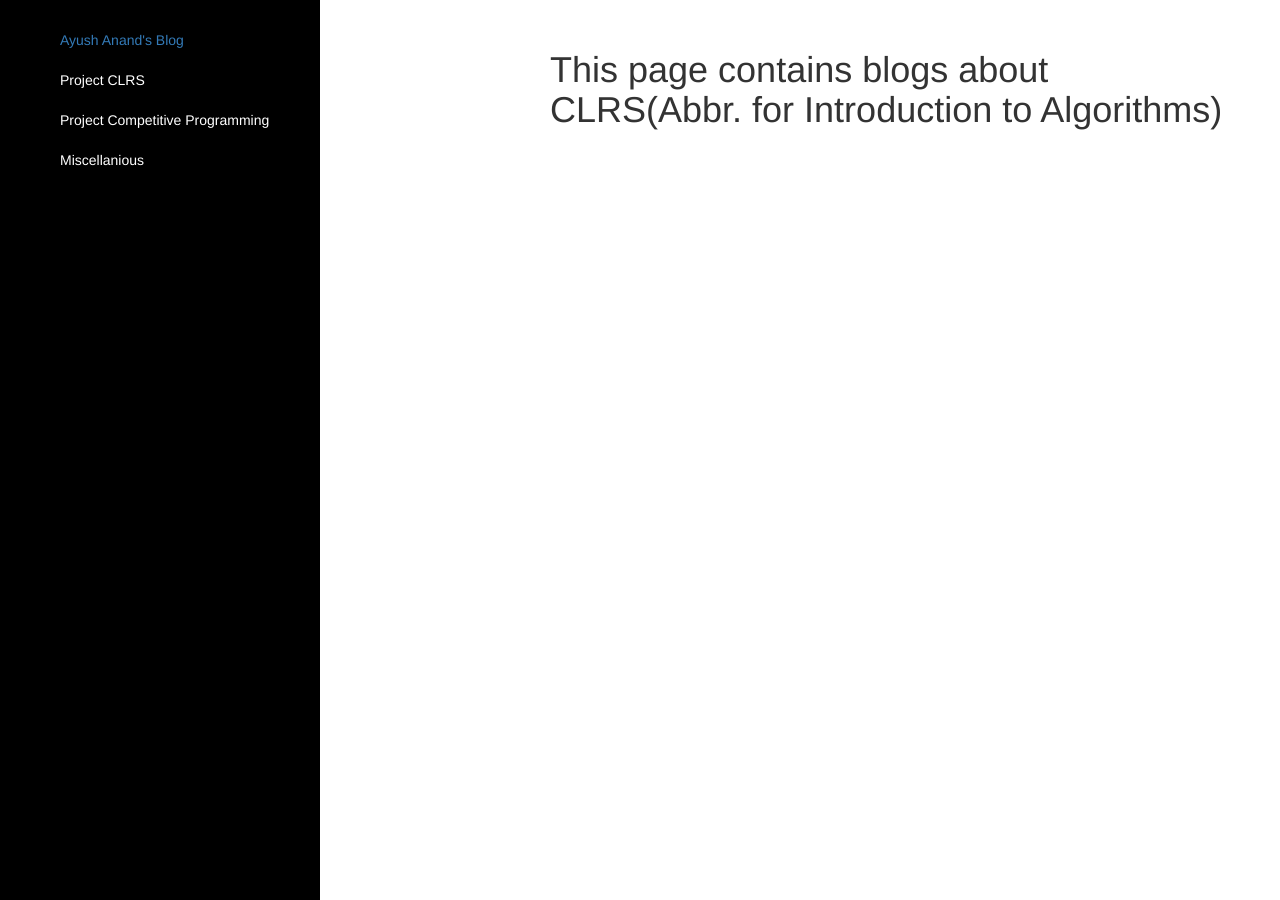
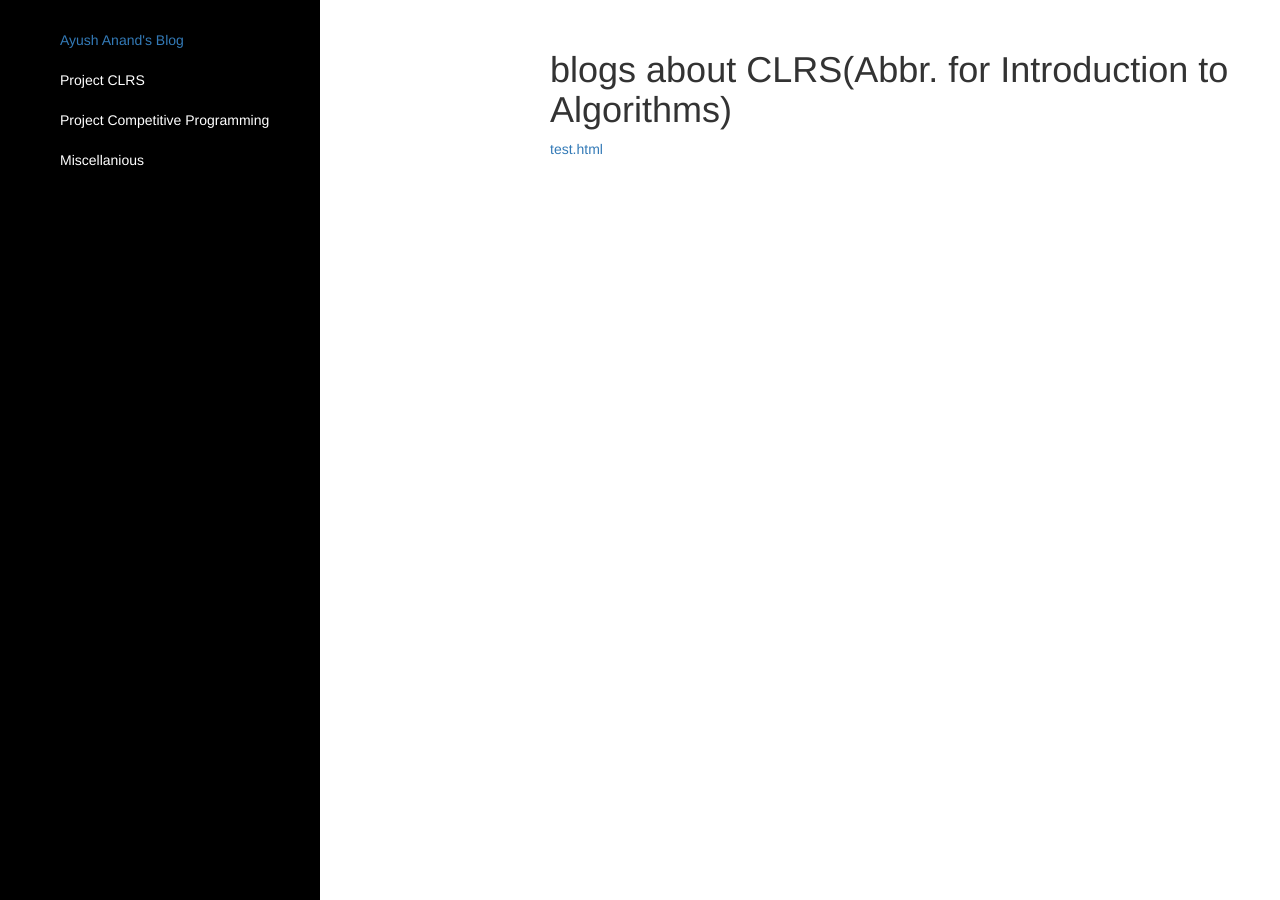
Before and after one commit to iamayushanand/iamayushanand.github.io, a Jekyll site: the page built from assets/html/CLRS.html, in a window 1280 px wide. Built offline with Jekyll 4.4.1, drawn with Linux system fonts in a browser that asks for light colours; nearby versions of some CDN libraries.

Commit message:
Initial commit

```diff
--- a/assets/html/CLRS.html
+++ b/assets/html/CLRS.html
@@ -1,10 +1,18 @@
 ---
 layout: default
 title: Project CLRS
+blogposts:
+ - test.html
 ---
 
 <html>
 	<body>
-		<H1>This page contains blogs about CLRS(Abbr. for Introduction to Algorithms)</H1>
+		<H1>blogs about CLRS(Abbr. for Introduction to Algorithms)</H1>
+
+		<div class="blogs">
+			{% for post in page.blogposts %}
+			<a href="http://iamayushanand.github.io/_site/assets/html/CLRS/{{post}}">{{post}}</a>
+			{% endfor %}
+		</div>
 	</body>
 </html>
```
Also changed, not shown: assets/html/CLRS/test.md (added, +1 -0 lines).
